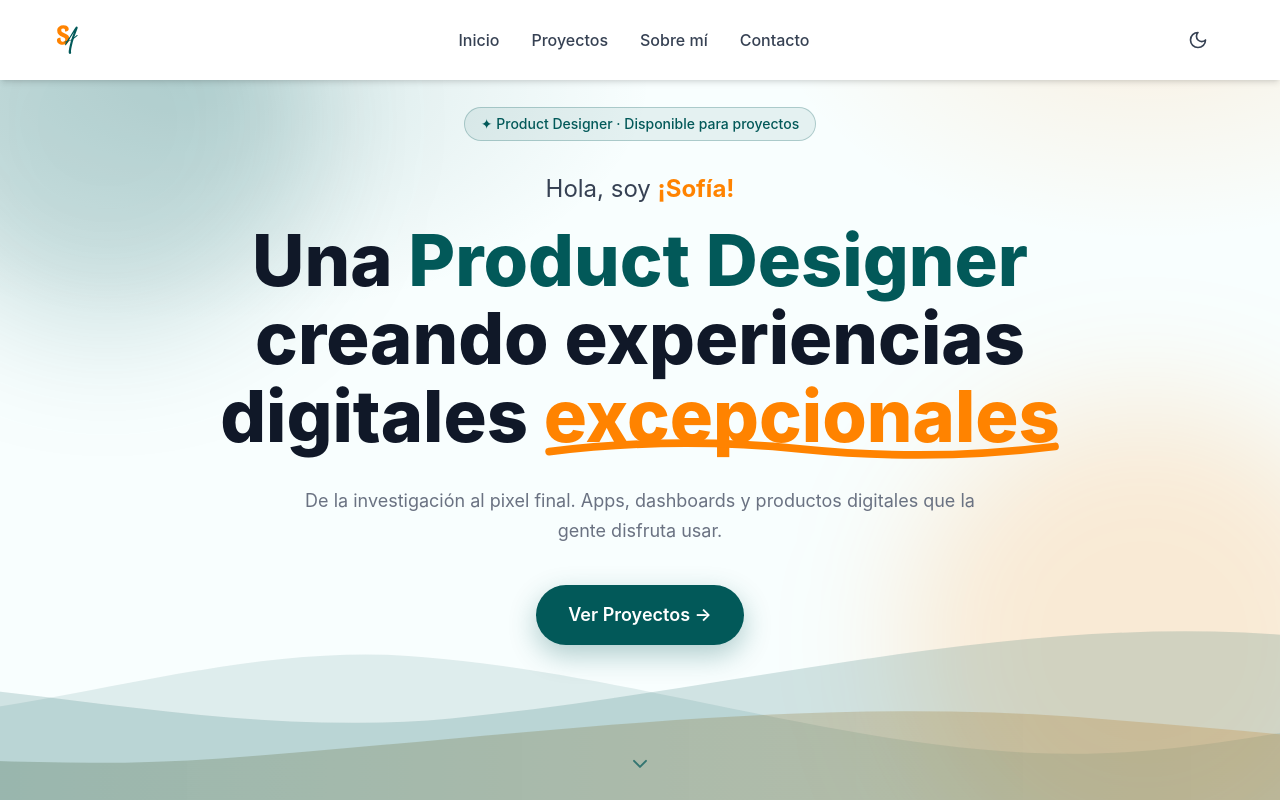
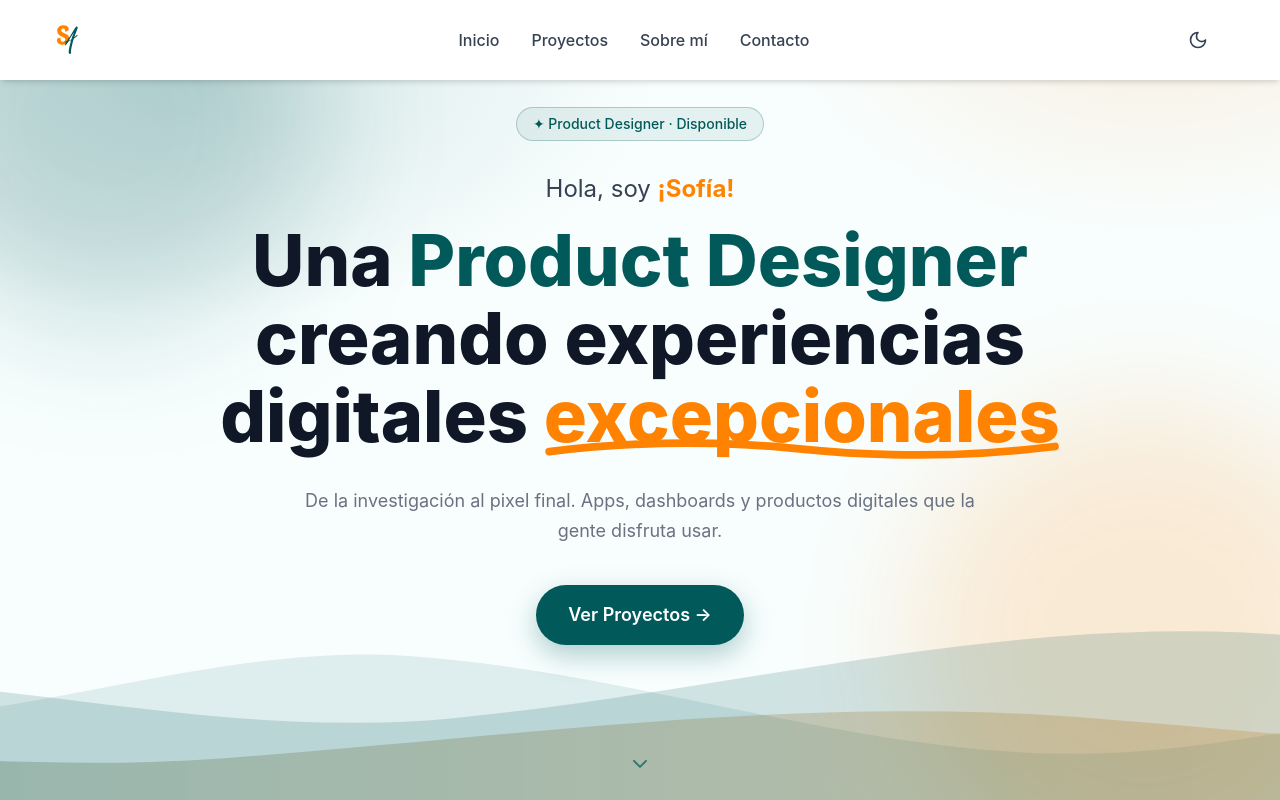
Before and after one commit to Sofi-Alvarez/Portafolio-web, a React (Vite) app: page / in a window 1280 px wide. Shown: the top 800 px of the page. Built offline with nearby package versions, Linux system fonts and the light colour scheme.

Commit message:
Acortar badge del hero y elegir tres chips de perfil
Co-Authored-By: Claude Opus 5.5 <noreply@anthropic.com>
Claude-Session: https://claude.ai/code/session_017zW5Auxj9bPjsQ577vLip3

```diff
--- a/src/app/components/About.tsx
+++ b/src/app/components/About.tsx
@@ -82,13 +82,13 @@ export function About() {
                 </div>
                 <div className="flex flex-wrap gap-2 justify-center">
                   <span className="px-3 py-1 bg-[#025959] text-white rounded-full text-sm">
-                    Product Design
+                    Design Engineering
                   </span>
                   <span className="px-3 py-1 bg-[#FF8300] text-gray-800 rounded-full text-sm">
-                    Design Engineering
+                    AI-First
                   </span>
                   <span className="px-3 py-1 bg-[#025959] text-white rounded-full text-sm">
-                    AI-First
+                    Accesibilidad
                   </span>
                 </div>
               </div>
--- a/src/app/components/Hero.tsx
+++ b/src/app/components/Hero.tsx
@@ -134,7 +134,7 @@ export function Hero() {
             color: isDark ? "#4ecfcf" : "#025959",
           }}
         >
-          ✦ Product Designer · Disponible para proyectos
+          ✦ Product Designer · Disponible
         </motion.span>
 
         {/* Greeting */}
```
